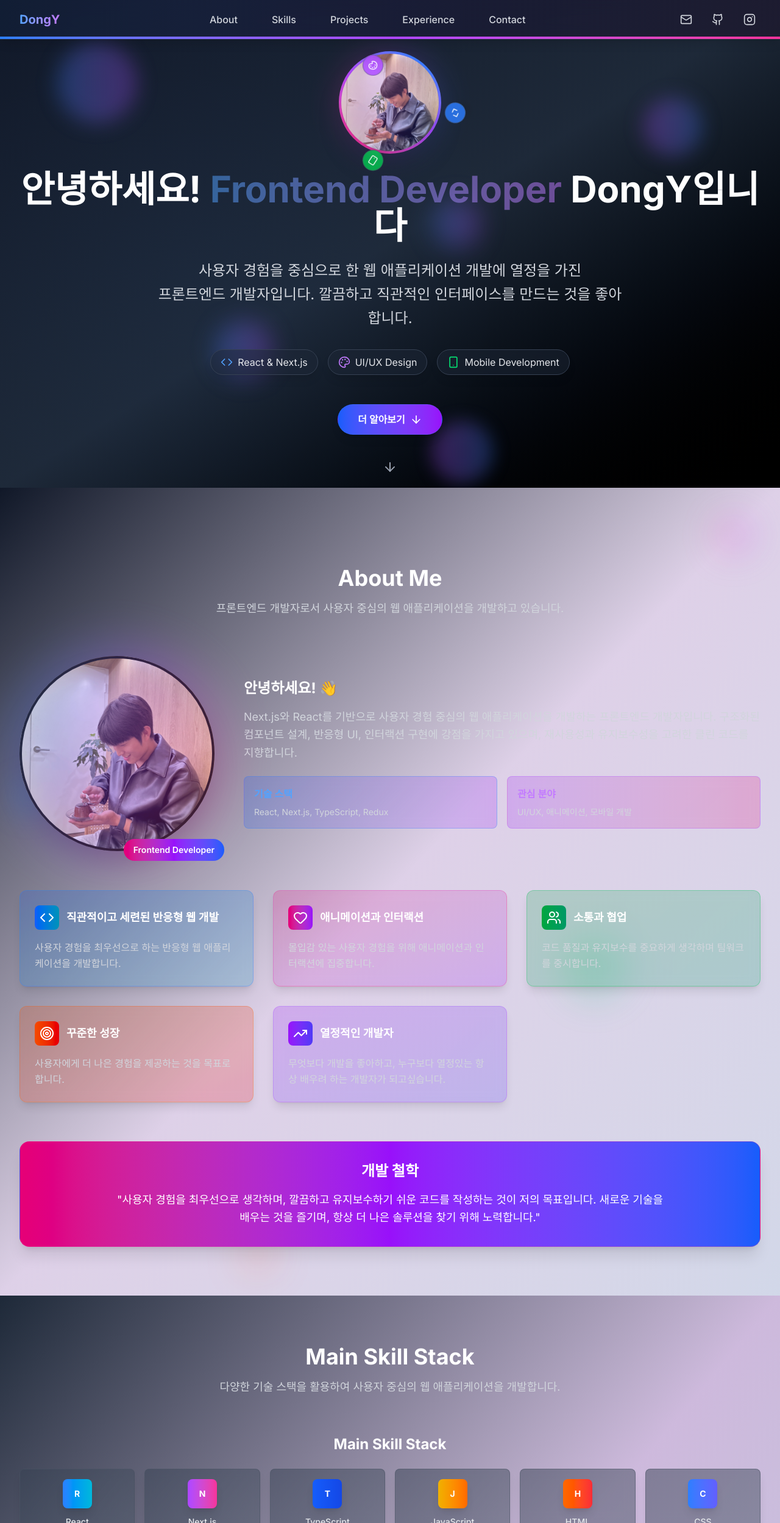
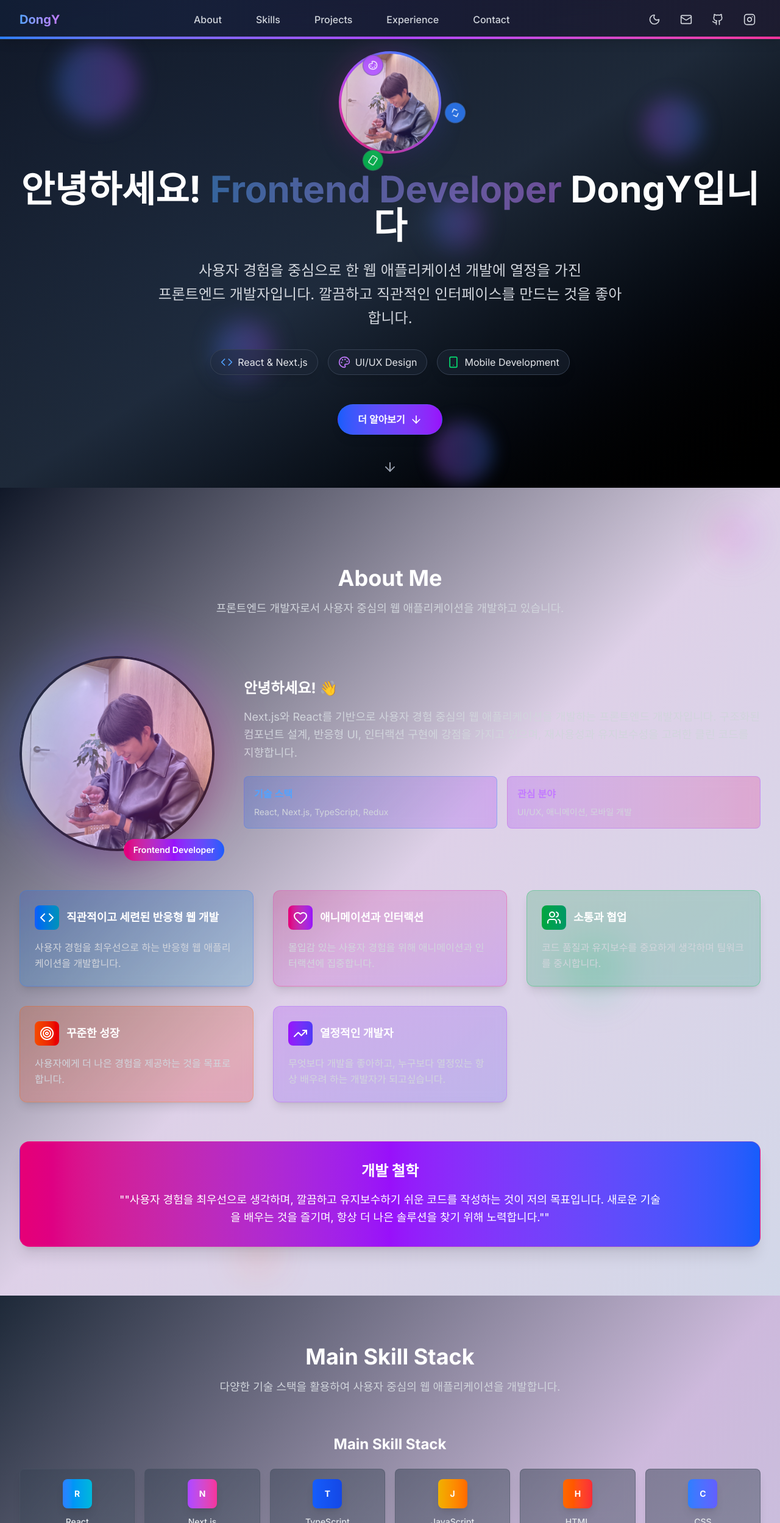
Before and after one commit to Dongyeon0123/DongYPortfolio, a Next.js app: page / in a window 1280 px wide. Shown: the top 2498 px of the page at 61% size. Built offline with nearby package versions, Linux system fonts and the light colour scheme.

Commit message:
다크모드 버튼 개발

```diff
--- a/src/app/globals.css
+++ b/src/app/globals.css
@@ -35,3 +35,19 @@ html, body {
   scroll-top: 0 !important;
   scroll-left: 0 !important;
 }
+
+/* 다크모드 스타일 */
+.dark {
+  --background: #0a0a0a;
+  --foreground: #ededed;
+}
+
+.light {
+  --background: #ffffff;
+  --foreground: #171717;
+}
+
+/* 다크모드 전환 애니메이션 */
+* {
+  transition: background-color 0.3s ease, color 0.3s ease, border-color 0.3s ease;
+}
--- a/src/app/layout.tsx
+++ b/src/app/layout.tsx
@@ -1,6 +1,7 @@
 import type { Metadata } from "next";
 import { Inter } from "next/font/google";
 import "./globals.css";
+import { ThemeProvider } from "@/contexts/ThemeContext";
 
 const inter = Inter({ subsets: ["latin"] });
 
@@ -42,7 +43,11 @@ export default function RootLayout({
           }}
         />
       </head>
-      <body className={inter.className}>{children}</body>
+      <body className={inter.className}>
+        <ThemeProvider>
+          {children}
+        </ThemeProvider>
+      </body>
     </html>
   );
 }
--- a/src/components/About.tsx
+++ b/src/components/About.tsx
@@ -250,8 +250,8 @@ export default function About() {
               개발 철학
             </h3>
             <p className="text-lg leading-relaxed max-w-4xl mx-auto">
-              "사용자 경험을 최우선으로 생각하며, 깔끔하고 유지보수하기 쉬운 코드를 작성하는 것이 저의 목표입니다.
-              새로운 기술을 배우는 것을 즐기며, 항상 더 나은 솔루션을 찾기 위해 노력합니다."
+              &quot;"사용자 경험을 최우선으로 생각하며, 깔끔하고 유지보수하기 쉬운 코드를 작성하는 것이 저의 목표입니다.
+              새로운 기술을 배우는 것을 즐기며, 항상 더 나은 솔루션을 찾기 위해 노력합니다."&quot;
             </p>
           </motion.div>
         </motion.div>
--- a/src/components/Header.tsx
+++ b/src/components/Header.tsx
@@ -1,8 +1,9 @@
 'use client';
 
 import { motion, useScroll, useSpring } from 'framer-motion';
-import { Mail, Github, Instagram } from 'lucide-react';
+import { Mail, Github, Instagram, Sun, Moon } from 'lucide-react';
 import { useEffect, useState } from 'react';
+import { useTheme } from '@/contexts/ThemeContext';
 
 export default function Header() {
   const [mounted, setMounted] = useState(false);
@@ -12,6 +13,7 @@ export default function Header() {
     damping: 30,
     restDelta: 0.001
   });
+  const { theme, toggleTheme } = useTheme();
 
   useEffect(() => {
     setMounted(true);
@@ -39,15 +41,9 @@ export default function Header() {
               ))}
             </nav>
             <div className="flex items-center space-x-4">
-              <a href="mailto:ldy1951123@gmail.com" className="p-2 text-gray-300 hover:text-red-400 transition-colors">
-                <Mail size={20} />
-              </a>
-              <a href="https://github.com/Dongyeon0123" target="_blank" rel="noopener noreferrer" className="p-2 text-gray-300 hover:text-white transition-colors">
-                <Github size={20} />
-              </a>
-              <a href="https://www.instagram.com/dong.y____" target="_blank" rel="noopener noreferrer" className="p-2 text-gray-300 hover:text-pink-400 transition-colors">
-                <Instagram size={20} />
-              </a>
+              <button className="p-2 text-gray-300 hover:text-yellow-400 transition-colors">
+                <Sun size={20} />
+              </button>
             </div>
           </div>
         </div>
@@ -165,6 +161,31 @@ export default function Header() {
           </nav>
 
           <div className="flex items-center space-x-4">
+            <motion.button
+              onClick={toggleTheme}
+              whileHover={{
+                scale: 1.15,
+                rotate: 180,
+                y: -3
+              }}
+              whileTap={{ scale: 0.95 }}
+              className="p-2 text-gray-300 hover:text-yellow-400 transition-colors relative group rounded-lg"
+              initial={{ opacity: 0, x: 30 }}
+              animate={{ opacity: 1, x: 0 }}
+              transition={{ duration: 0.8, delay: 0.6, ease: "easeOut" }}
+            >
+              {theme === 'dark' ? <Sun size={20} /> : <Moon size={20} />}
+              <motion.div
+                className="absolute inset-0 bg-yellow-400/10 rounded-lg opacity-0 group-hover:opacity-100 transition-all duration-300"
+                initial={{ opacity: 0 }}
+                whileHover={{ opacity: 1 }}
+              />
+              <motion.div
+                className="absolute inset-0 bg-gradient-to-r from-yellow-500/5 to-orange-500/5 rounded-lg opacity-0 group-hover:opacity-100 transition-all duration-300"
+                initial={{ opacity: 0 }}
+                whileHover={{ opacity: 1 }}
+              />
+            </motion.button>
             <motion.a
               href="mailto:ldy1951123@gmail.com"
               whileHover={{
--- /dev/null
+++ b/src/contexts/ThemeContext.tsx
@@ -0,0 +1,56 @@
+'use client';
+
+import React, { createContext, useContext, useEffect, useState } from 'react';
+
+type Theme = 'light' | 'dark';
+
+interface ThemeContextType {
+  theme: Theme;
+  toggleTheme: () => void;
+}
+
+const ThemeContext = createContext<ThemeContextType | undefined>(undefined);
+
+export function ThemeProvider({ children }: { children: React.ReactNode }) {
+  const [theme, setTheme] = useState<Theme>('dark');
+
+  useEffect(() => {
+    // 로컬 스토리지에서 테마 가져오기
+    const savedTheme = localStorage.getItem('theme') as Theme;
+    if (savedTheme) {
+      setTheme(savedTheme);
+    } else {
+      // 시스템 설정 확인
+      const prefersDark = window.matchMedia('(prefers-color-scheme: dark)').matches;
+      setTheme(prefersDark ? 'dark' : 'light');
+    }
+  }, []);
+
+  useEffect(() => {
+    // 테마 변경 시 HTML 클래스 업데이트
+    const root = window.document.documentElement;
+    root.classList.remove('light', 'dark');
+    root.classList.add(theme);
+
+    // 로컬 스토리지에 저장
+    localStorage.setItem('theme', theme);
+  }, [theme]);
+
+  const toggleTheme = () => {
+    setTheme(prev => prev === 'light' ? 'dark' : 'light');
+  };
+
+  return (
+    <ThemeContext.Provider value={{ theme, toggleTheme }}>
+      {children}
+    </ThemeContext.Provider>
+  );
+}
+
+export function useTheme() {
+  const context = useContext(ThemeContext);
+  if (context === undefined) {
+    throw new Error('useTheme must be used within a ThemeProvider');
+  }
+  return context;
+}
```
